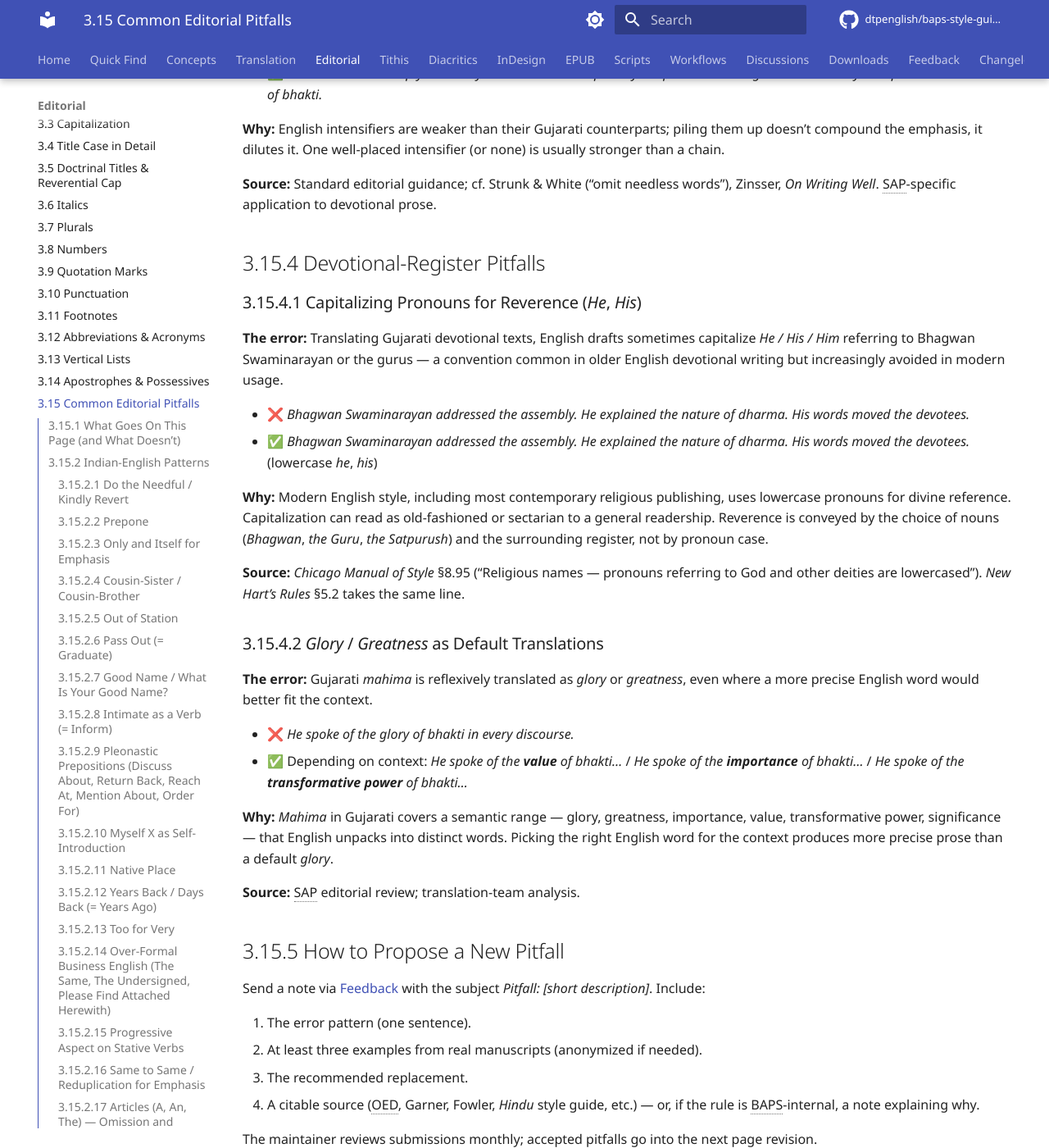
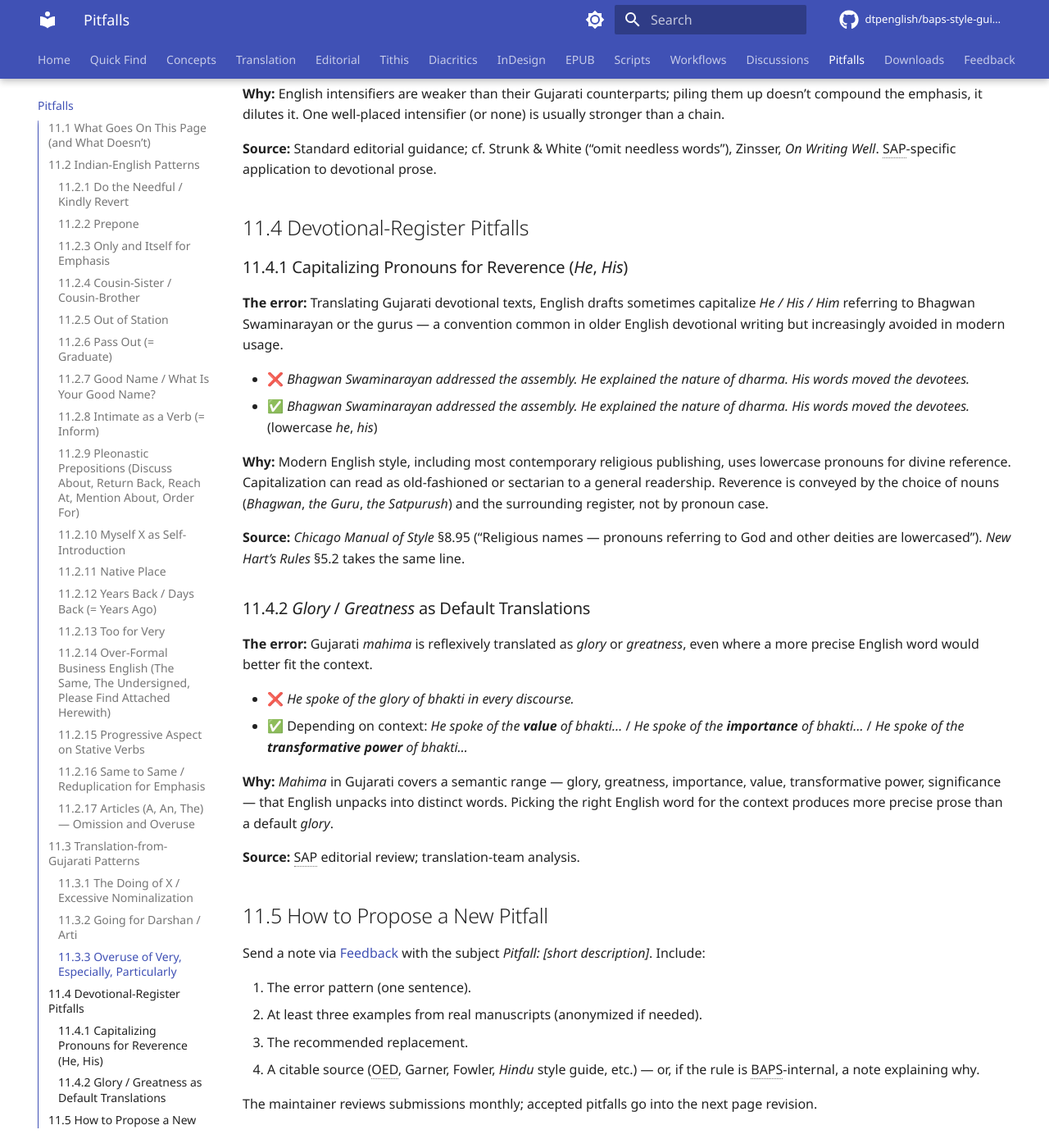
Before and after one commit to dtpenglish/baps-style-guide, an MkDocs documentation site: the page built from docs/pitfalls/index.md, in a window 1280 px wide and 1400 px high, scrolled down 8940 px. Shown: the whole window at 82% size. Built offline with MkDocs 1.6.1 and Material for MkDocs 9.7.7, drawn with Linux system fonts in a browser that asks for light colours; comment, search, counter and statistics services are not loaded; the version menu is left out; some of the changed text lies outside the part shown.

Commit message:
Promote Pitfalls to Part 11 (own top-level tab)
The Common Editorial Pitfalls section is conceptually distinct from
the rest of Editorial (negative rules / things to avoid, rather than
positive style rules) and is expected to grow over time. Better to
own its own top-level Part now than to dominate Editorial later.

File move: docs/editorial/pitfalls.md -> docs/pitfalls/index.md
(single-page Part, like Tithis and Concepts).

Renumbered:
- H1: # 3.15 Common Editorial Pitfalls -> # 11 Common Editorial Pitfalls
- All H2/H3 headings: 3.15.X -> 11.X
- All internal cross-references and anchor slugs (#3152X -> #112X, etc.)
- Internal links to other Editorial pages now use ../editorial/X.md

Cross-references updated across the site:
- mkdocs.yml: removed from Editorial group, added 'Pitfalls' as
  top-level tab between Discussions and Downloads.
- docs/index.md home: scope statement updated to reference Part 11;
  added a Common Editorial Pitfalls card to the Sections at a Glance
  grid.
- docs/editorial/index.md: removed Pitfalls from Pages list; added
  a one-line pointer to Part 11.
- docs/quick-find.md: 17 entries updated (paths editorial/pitfalls.md
  -> pitfalls/index.md; numbers 3.15.X -> 11.X; slugs).

No other Parts renumber -- Pitfalls just appends as Part 11 after
Discussions (10), keeping ripple contained.

```diff
--- a/docs/editorial/index.md
+++ b/docs/editorial/index.md
@@ -20,7 +20,8 @@ For when to translate vs transliterate vs anglicize, see [Translation Rules](../
 - [Abbreviations & Acronyms](abbreviations.md) – periods, plurals, *i.e.* / *e.g.* / *etc.*
 - [Vertical Lists](lists.md) – bullets, numbering, parallel construction
 - [Apostrophes & Possessives](apostrophes.md) – possessives, plurals of letters, apostrophe of omission
-- [Common Editorial Pitfalls](pitfalls.md) – Indian-English patterns, Gujarati-translation calques, devotional-register issues
+
+Common errors to avoid (Indian-English, Gujarati-translation calques, devotional-register issues) now live in their own Part — see [11 Common Editorial Pitfalls](../pitfalls/index.md).
 
 ## 3.1.2 Quick Reference
 | Question | Short answer |
--- a/docs/editorial/pitfalls.md
+++ b/docs/pitfalls/index.md
@@ -1,4 +1,4 @@
-# 3.15 Common Editorial Pitfalls
+# 11 Common Editorial Pitfalls
 
 *Last reviewed by the SAP DTP team: 2026-05-13.*
 
@@ -8,7 +8,7 @@ A curated, evidence-based list of errors and patterns SAP editors **recurrently
 2. **Translation from Gujarati** — calques and structural patterns that don't transfer cleanly into English.
 3. **Devotional register** — register-level pitfalls in translating religious / devotional prose.
 
-## 3.15.1 What Goes On This Page (and What Doesn't)
+## 11.1 What Goes On This Page (and What Doesn't)
 Add a pitfall to this page when **all** of the following are true:
 
 - It has been **fixed in at least three different BAPS manuscripts** by SAP editors. One-off corrections don't belong here.
@@ -18,9 +18,9 @@ Add a pitfall to this page when **all** of the following are true:
 
 If a candidate fails any of the above, raise it at the next editorial review meeting rather than adding it here.
 
-## 3.15.2 Indian-English Patterns
+## 11.2 Indian-English Patterns
 
-### 3.15.2.1 *Do the Needful* / *Kindly Revert*
+### 11.2.1 *Do the Needful* / *Kindly Revert*
 **The error:** Indian-English business formulas that read as stilted or unclear to a general BAPS readership outside India.
 
 - ❌ *Kindly revert with your comments at the earliest.*
@@ -33,7 +33,7 @@ If a candidate fails any of the above, raise it at the next editorial review mee
 
 **Source:** Both phrases carry a "chiefly Indian English" usage note in the [Oxford English Dictionary](https://www.oed.com/) (s.v. *needful*, *revert*). Garner's *Modern English Usage* (5th ed.) flags *revert* in the "reply" sense as "primarily an Indian-English usage; nonstandard elsewhere."
 
-### 3.15.2.2 *Prepone*
+### 11.2.2 *Prepone*
 **The error:** *Prepone* (= reschedule earlier) is well-established in Indian English but unrecognized outside India.
 
 - ❌ *The meeting has been preponed to 9 a.m.*
@@ -43,7 +43,7 @@ If a candidate fails any of the above, raise it at the next editorial review mee
 
 **Source:** OED entry for *prepone*, marked "Indian English."
 
-### 3.15.2.3 *Only* and *Itself* for Emphasis
+### 11.2.3 *Only* and *Itself* for Emphasis
 **The error:** Indian-English uses *only* and *itself* as discourse-level emphasizers in positions where general English would use intonation or rephrasing.
 
 - ❌ *I told him that itself.* / *He came yesterday only.*
@@ -54,7 +54,7 @@ If a candidate fails any of the above, raise it at the next editorial review mee
 
 **Source:** Documented as a defining feature of Indian English in B. B. Kachru, *The Indianization of English* (Oxford, 1983); see also the Indian English usage notes in Garner's *Modern English Usage*.
 
-### 3.15.2.4 *Cousin-Sister* / *Cousin-Brother*
+### 11.2.4 *Cousin-Sister* / *Cousin-Brother*
 **The error:** Indian English compounds *cousin* with the gendered sibling term to distinguish cousins from siblings.
 
 - ❌ *His cousin-sister is studying in London.*
@@ -64,7 +64,7 @@ If a candidate fails any of the above, raise it at the next editorial review mee
 
 **Source:** Indian-English kinship terminology, documented in Mukherjee, *Indian English: Variation and Change* (Benjamins, 2010).
 
-### 3.15.2.5 *Out of Station*
+### 11.2.5 *Out of Station*
 **The error:** *Out of station* (= away from one's home base, travelling) is a Raj-era idiom still current in Indian English but unfamiliar to readers outside India.
 
 - ❌ *Pramukh Swami Maharaj will be out of station next week.*
@@ -74,7 +74,7 @@ If a candidate fails any of the above, raise it at the next editorial review mee
 
 **Source:** OED entry for *station* (n.), sense for *out of station*, marked "chiefly Indian English."
 
-### 3.15.2.6 *Pass Out* (= Graduate)
+### 11.2.6 *Pass Out* (= Graduate)
 **The error:** *Pass out* in Indian English means "complete a course of training, especially graduate from college." In general English, *pass out* means "lose consciousness, faint" — producing accidental comedy.
 
 - ❌ *He passed out of the University of Mumbai in 1965.*
@@ -84,7 +84,7 @@ If a candidate fails any of the above, raise it at the next editorial review mee
 
 **Source:** OED entry for *pass out* (sense "complete a course of training, esp. military"): marked "chiefly Indian and Pakistan English." Garner's *Modern English Usage* (5th ed.) flags the conflict.
 
-### 3.15.2.7 *Good Name* / *What Is Your Good Name?*
+### 11.2.7 *Good Name* / *What Is Your Good Name?*
 **The error:** Politely asking someone's name using *good name* — a calque of Hindi *shubh naam* / Gujarati *shubh naam* — reads as obsequious or oddly archaic in general English.
 
 - ❌ *May I know your good name, sir?* / *What is your good name?*
@@ -94,7 +94,7 @@ If a candidate fails any of the above, raise it at the next editorial review mee
 
 **Source:** Classic Indian-English calque documented in Kachru, *The Indianization of English* (Oxford, 1983); Mukherjee, *Indian English: Variation and Change* (Benjamins, 2010).
 
-### 3.15.2.8 *Intimate* as a Verb (= Inform)
+### 11.2.8 *Intimate* as a Verb (= Inform)
 **The error:** Using *intimate* as a verb meaning "inform" is standard in Indian official and business writing but rare elsewhere, where the verb sense reads as legalistic or quaint.
 
 - ❌ *Kindly intimate us of your arrival time.*
@@ -104,13 +104,13 @@ If a candidate fails any of the above, raise it at the next editorial review mee
 
 **Source:** OED entry for *intimate* (v.), sense 2, "to make known formally, announce; to notify": now chiefly formal or in Indian English.
 
-### 3.15.2.9 Pleonastic Prepositions (*Discuss About*, *Return Back*, *Reach At*, *Mention About*, *Order For*)
+### 11.2.9 Pleonastic Prepositions (*Discuss About*, *Return Back*, *Reach At*, *Mention About*, *Order For*)
 **The error:** Indian English routinely adds prepositions to verbs that don't need them.
 
 - ❌ *We discussed about the new project.*
 - ✅ *We discussed the new project.*
 - ❌ *He returned back to the mandir.*
-- ✅ *He returned to the mandir.* (and never *revert back* — see [3.15.2.1](#31521-do-the-needful-kindly-revert))
+- ✅ *He returned to the mandir.* (and never *revert back* — see [11.2.1](#1121-do-the-needful-kindly-revert))
 - ❌ *We reached at the venue by 9 a.m.*
 - ✅ *We reached the venue by 9 a.m.* / *We arrived at the venue by 9 a.m.*
 - ❌ *He mentioned about the discourse.*
@@ -122,7 +122,7 @@ If a candidate fails any of the above, raise it at the next editorial review mee
 
 **Source:** Garner's *Modern English Usage* (5th ed.) — entries for *discuss about*, *return back*, and similar pleonasms — flags as nonstandard. *Hindu* style guide treats as forms to correct in copy.
 
-### 3.15.2.10 *Myself X* as Self-Introduction
+### 11.2.10 *Myself X* as Self-Introduction
 **The error:** Beginning a self-introduction with *Myself* (= "I am") is standard in Indian-English speech and informal writing but ungrammatical in general English.
 
 - ❌ *Myself Pratik Patel, from Mumbai.*
@@ -132,7 +132,7 @@ If a candidate fails any of the above, raise it at the next editorial review mee
 
 **Source:** Kachru, *The Indianization of English* (1983); Mukherjee (2010) lists as a defining feature of Indian English. Garner's *Modern English Usage* flags as nonstandard.
 
-### 3.15.2.11 *Native Place*
+### 11.2.11 *Native Place*
 **The error:** *Native place* (= ancestral hometown, the village or town one's family is from) is a strongly Indian-English idiom that reads as dated or colonial elsewhere.
 
 - ❌ *His native place is Chansad in Gujarat.*
@@ -142,7 +142,7 @@ If a candidate fails any of the above, raise it at the next editorial review mee
 
 **Source:** Mukherjee, *Indian English: Variation and Change* (Benjamins, 2010), lists as among the most cited Indian-English idioms in biographical and journalistic writing.
 
-### 3.15.2.12 *Years Back* / *Days Back* (= Years Ago)
+### 11.2.12 *Years Back* / *Days Back* (= Years Ago)
 **The error:** Indian English uses *X years back* where general English uses *X years ago*.
 
 - ❌ *The mandir was built fifty years back.*
@@ -152,7 +152,7 @@ If a candidate fails any of the above, raise it at the next editorial review mee
 
 **Source:** Kachru, *The Indianization of English* (1983); Mukherjee (2010).
 
-### 3.15.2.13 *Too* for *Very*
+### 11.2.13 *Too* for *Very*
 **The error:** Indian English uses *too* as a plain intensifier where general English uses *too* only for "excessively, more than appropriate."
 
 - ❌ *The discourse was too good.* (intended: *very good*)
@@ -163,7 +163,7 @@ If a candidate fails any of the above, raise it at the next editorial review mee
 
 **Source:** Garner's *Modern English Usage* (5th ed.) entry on *too*; Mukherjee (2010).
 
-### 3.15.2.14 Over-Formal Business English (*The Same*, *The Undersigned*, *Please Find Attached Herewith*)
+### 11.2.14 Over-Formal Business English (*The Same*, *The Undersigned*, *Please Find Attached Herewith*)
 **The error:** Indian-English formal correspondence and reports preserve legalistic or over-formal constructions that read as stilted in general English.
 
 - ❌ *We have received your letter and shall reply to the same shortly.*
@@ -179,7 +179,7 @@ If a candidate fails any of the above, raise it at the next editorial review mee
 
 **Source:** *Plain English Campaign* style guides (UK); GOV.UK style guide. The *Hindu* style guide treats these as forms to avoid in news writing.
 
-### 3.15.2.15 Progressive Aspect on Stative Verbs
+### 11.2.15 Progressive Aspect on Stative Verbs
 **The error:** Indian English freely uses the *-ing* (progressive) form with **stative** verbs — verbs that describe ongoing states rather than actions: *know*, *understand*, *believe*, *want*, *mean*, *prefer*, *contain*, *possess*, *deserve*, *recognize*, and *have* in the sense of possession.
 
 - ❌ *I am understanding the discourse.*
@@ -197,7 +197,7 @@ If a candidate fails any of the above, raise it at the next editorial review mee
 
 **Note:** *Having* in the sense of "experiencing" or "consuming" is fine in general English (*I am having lunch*, *She is having a difficult time*). The pitfall is specifically the **possessive** sense.
 
-### 3.15.2.16 *Same to Same* / Reduplication for Emphasis
+### 11.2.16 *Same to Same* / Reduplication for Emphasis
 **The error:** Indian English uses reduplication (*same to same*, *no-no*, *very very*, *quickly quickly*) as a discourse-level intensifier — a calque from Hindi/Gujarati emphatic reduplication. In general English this reads as informal or childlike.
 
 - ❌ *The two manuscripts are same to same.* (= identical)
@@ -205,13 +205,13 @@ If a candidate fails any of the above, raise it at the next editorial review mee
 - ❌ *He came running running.*
 - ✅ *He ran towards us.* / *He came running quickly.*
 - ❌ *She was very very moved by the discourse.*
-- ✅ *She was deeply moved by the discourse.* (and see [3.15.3.3](#31533-overuse-of-very-especially-particularly) on intensifier overuse)
+- ✅ *She was deeply moved by the discourse.* (and see [11.3.3](#1133-overuse-of-very-especially-particularly) on intensifier overuse)
 
 **Why:** Hindi and Gujarati use reduplication freely as an emphatic, distributive, or aspectual marker (*haste haste* "while laughing", *dheere dheere* "slowly, gradually"). English uses repetition rarely and only in fixed rhetorical patterns (*now now*, *come come*) — never as a free emphasizer.
 
 **Source:** Indian-English reduplication is documented as a defining feature in Mukherjee (2010); Kachru (1983); Sailaja (2009).
 
-### 3.15.2.17 Articles (*A*, *An*, *The*) — Omission and Overuse
+### 11.2.17 Articles (*A*, *An*, *The*) — Omission and Overuse
 **The error:** Indian-English article use diverges from general English — articles drop where general English requires them, or get added where general English uses zero article, a possessive, or a demonstrative.
 
 **Omission** (article missing where general English needs one):
@@ -234,9 +234,9 @@ If a candidate fails any of the above, raise it at the next editorial review mee
 
 **Editing note:** This is the hardest Indian-English pattern to catch because it's **systemic and grammatical**, not a phrase to find-and-replace. When reviewing translations from Gujarati, a dedicated **article pass** — reading the manuscript once specifically to check every noun phrase for the right article — catches what a general read misses.
 
-## 3.15.3 Translation-from-Gujarati Patterns
+## 11.3 Translation-from-Gujarati Patterns
 
-### 3.15.3.1 *The Doing of X* / Excessive Nominalization
+### 11.3.1 *The Doing of X* / Excessive Nominalization
 **The error:** Gujarati often uses verbal nouns (*karavu*, *thavu*) where English would use a finite verb. Direct translation produces stilted nominal phrases.
 
 - ❌ *The doing of bhakti is essential for the aspirant.*
@@ -249,7 +249,7 @@ If a candidate fails any of the above, raise it at the next editorial review mee
 
 **Source:** SAP editorial review; translation-team analysis of Gujarati→English calques.
 
-### 3.15.3.2 *Going for Darshan / Arti*
+### 11.3.2 *Going for Darshan / Arti*
 **The error:** Indian-English uses *going for [event]* where general English uses *attending / going to [event]*.
 
 - ❌ *We went for darshan at 6 a.m.*
@@ -259,7 +259,7 @@ If a candidate fails any of the above, raise it at the next editorial review mee
 
 **Source:** SAP editorial review; pattern recurrent in translation from Gujarati sources.
 
-### 3.15.3.3 Overuse of *Very*, *Especially*, *Particularly*
+### 11.3.3 Overuse of *Very*, *Especially*, *Particularly*
 **The error:** Gujarati emphasis particles (*khub*, *atishay*, *vishesh*) often translate into English as repeated intensifiers, which read as overwrought in devotional prose.
 
 - ❌ *The devotee was very, very deeply moved by the discourse, especially by the part where Bhagwan Swaminarayan particularly explained the nature of bhakti.*
@@ -269,9 +269,9 @@ If a candidate fails any of the above, raise it at the next editorial review mee
 
 **Source:** Standard editorial guidance; cf. Strunk & White ("omit needless words"), Zinsser, *On Writing Well*. SAP-specific application to devotional prose.
 
-## 3.15.4 Devotional-Register Pitfalls
+## 11.4 Devotional-Register Pitfalls
 
-### 3.15.4.1 Capitalizing Pronouns for Reverence (*He*, *His*)
+### 11.4.1 Capitalizing Pronouns for Reverence (*He*, *His*)
 **The error:** Translating Gujarati devotional texts, English drafts sometimes capitalize *He / His / Him* referring to Bhagwan Swaminarayan or the gurus — a convention common in older English devotional writing but increasingly avoided in modern usage.
 
 - ❌ *Bhagwan Swaminarayan addressed the assembly. He explained the nature of dharma. His words moved the devotees.*
@@ -281,7 +281,7 @@ If a candidate fails any of the above, raise it at the next editorial review mee
 
 **Source:** *Chicago Manual of Style* §8.95 ("Religious names — pronouns referring to God and other deities are lowercased"). *New Hart's Rules* §5.2 takes the same line.
 
-### 3.15.4.2 *Glory* / *Greatness* as Default Translations
+### 11.4.2 *Glory* / *Greatness* as Default Translations
 **The error:** Gujarati *mahima* is reflexively translated as *glory* or *greatness*, even where a more precise English word would better fit the context.
 
 - ❌ *He spoke of the glory of bhakti in every discourse.*
@@ -291,7 +291,7 @@ If a candidate fails any of the above, raise it at the next editorial review mee
 
 **Source:** SAP editorial review; translation-team analysis.
 
-## 3.15.5 How to Propose a New Pitfall
+## 11.5 How to Propose a New Pitfall
 Send a note via [Feedback](../feedback.md) with the subject *Pitfall: [short description]*. Include:
 
 1. The error pattern (one sentence).
@@ -301,7 +301,7 @@ Send a note via [Feedback](../feedback.md) with the subject *Pitfall: [short des
 
 The maintainer reviews submissions monthly; accepted pitfalls go into the next page revision.
 
-## 3.15.6 Reliable Sources
+## 11.6 Reliable Sources
 For checking whether a pattern is "Indian English" or general English, consult in this order:
 
 1. **[Oxford English Dictionary](https://www.oed.com/) (OED)** — has explicit "Indian English" usage notes on the affected entries (*prepone*, *needful*, *revert*).
@@ -312,8 +312,8 @@ For checking whether a pattern is "Indian English" or general English, consult i
 
 For general English errors (not on this page), use Garner or Fowler directly.
 
-## 3.15.7 See Also
-- [3.2 Tone & Voice](tone-and-voice.md) — register expectations; some pitfalls here are tone problems in disguise.
-- [3.6 Italics](italics.md) — formatting of Indic terms (separate from whether to keep or replace them).
+## 11.7 See Also
+- [3.2 Tone & Voice](../editorial/tone-and-voice.md) — register expectations; some pitfalls here are tone problems in disguise.
+- [3.6 Italics](../editorial/italics.md) — formatting of Indic terms (separate from whether to keep or replace them).
 - [Translation rules](../translation/translation-rules.md) — when to translate vs. transliterate vs. anglicize.
 - [Open Discussions: Indic Words](../discussions/indic-words.md) — open questions about words that may shift between Indian-English and general-English usage.
--- a/mkdocs.yml
+++ b/mkdocs.yml
@@ -168,7 +168,6 @@ nav:
       - "3.12 Abbreviations & Acronyms": editorial/abbreviations.md
       - "3.13 Vertical Lists": editorial/lists.md
       - "3.14 Apostrophes & Possessives": editorial/apostrophes.md
-      - "3.15 Common Editorial Pitfalls": editorial/pitfalls.md
   - Tithis: tithis/index.md
   - Diacritics:
       - "5.1 Diacritics & Transliteration": diacritics/index.md
@@ -200,6 +199,7 @@ nav:
       - "10.5 Indic Words": discussions/indic-words.md
       - "10.6 Transliteration": discussions/transliteration.md
       - "10.7 Base Style Manual": discussions/base-style-manual.md
+  - Pitfalls: pitfalls/index.md
   - Downloads: downloads/index.md
   - Feedback: feedback.md
   - Changelog: changelog.md
```
Also changed, not shown: docs/index.md (+9 -1 lines), docs/quick-find.md (+23 -23 lines).
